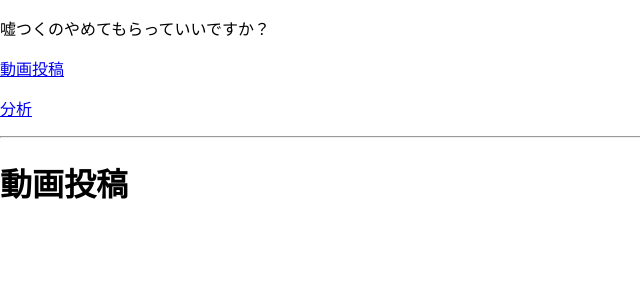
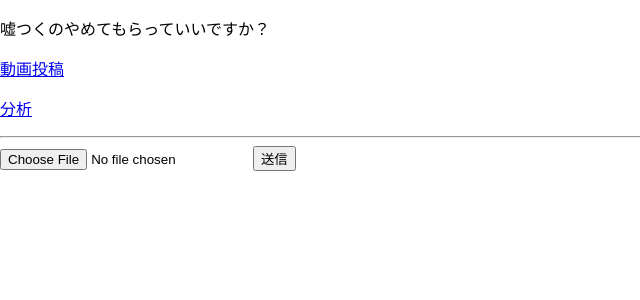
Before and after one commit to YumaFuu/team-kamata, a React (Create React App) app in the folder frontend/: page /video in a window 1280 px wide. Shown: the top 300 px of the page, without its empty margins (0-640 px from the left). Built offline with nearby package versions, Linux system fonts and the light colour scheme.

Commit message:
[add]video post

```diff
--- a/frontend/package.json
+++ b/frontend/package.json
@@ -6,6 +6,7 @@
     "@testing-library/jest-dom": "^5.16.1",
     "@testing-library/react": "^12.1.2",
     "@testing-library/user-event": "^13.5.0",
+    "axios": "^0.25.0",
     "react": "^17.0.2",
     "react-dom": "^17.0.2",
     "react-router-dom": "^6.2.1",
--- /dev/null
+++ b/frontend/src/Analyze.js
@@ -0,0 +1,7 @@
+function Analyze() {
+    return (
+      <h1>分析！</h1>
+    )
+}
+
+export default Analyze;
--- a/frontend/src/App.js
+++ b/frontend/src/App.js
@@ -1,4 +1,6 @@
 import { Route, Routes, BrowserRouter, Link } from "react-router-dom";
+import Video from "./Video"
+import Analyze from "./Analyze"
 
 function App() {
   return (
@@ -23,15 +25,4 @@ function App() {
   );
 }
 
-function Analyze() {
-  return (
-    <h1>分析！</h1>
-  )
-}
-
-function Video() {
-  return (
-    <h1>動画投稿</h1>
-  )
-}
 export default App;
--- /dev/null
+++ b/frontend/src/Video.js
@@ -0,0 +1,43 @@
+import React, { useCallback, useRef } from "react";
+import instance from './axios';
+import requests from './requests';
+
+export const Video = () => {
+    const ref = useRef(null);
+
+    const onPostForm = useCallback(async(data) => {
+        try {
+            const params = new FormData();
+            Object.keys(data).forEach(function(key) {
+                params.append(key, this[key]);
+            }, data);
+
+            const res = await instance.post(requests.postVideo, params, {
+                headers: {
+                    'Content-Type': 'multipart/form-data',
+                },
+            });
+            console.log(res);
+        } catch(err) {
+            console.log(err);
+        }
+    }, []);
+
+    const onSubmitHandler = useCallback((e) => {
+        e.preventDefault();
+        onPostForm({
+            file: ref.current.files[0],
+        });
+    }, [onPostForm]);
+
+    return (
+        <div>
+            <form onSubmit={onSubmitHandler}>
+                <input type="file" accept="video/*" ref={ref} />
+                <input type="submit" value="送信" />
+            </form>
+        </div>
+    )
+}
+
+export default Video;
--- /dev/null
+++ b/frontend/src/axios.js
@@ -0,0 +1,7 @@
+import axios from "axios";
+
+const instance = axios.create({
+    "baseURL": "http://0.0.0.0:8000/api",
+})
+
+export default instance
--- /dev/null
+++ b/frontend/src/requests.js
@@ -0,0 +1,5 @@
+const requests = {
+    postVideo: "/video",
+}
+
+export default requests
```
Also changed, not shown: 1 other file (tests, documents, lock files or other folders).
